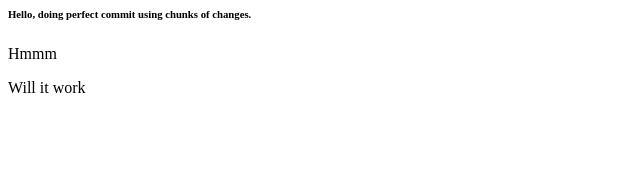
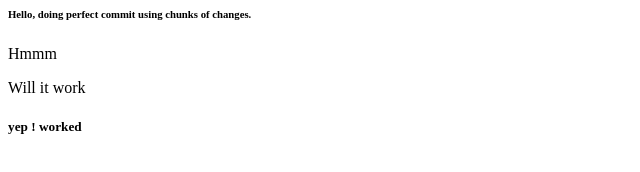
Before and after one commit to praneshvr00/demo, a plain HTML site: page index.html in a window 1280 px wide. Shown: the full height of the page, 0-640 px from the left. Drawn offline with Linux system fonts and the light colour scheme.

Commit message:
Success ! chunks staging complete

```diff
--- a/index.html
+++ b/index.html
@@ -14,3 +14,4 @@
 
 
 <p>Will it work</p>
+<h5>yep ! worked</h5>
```
